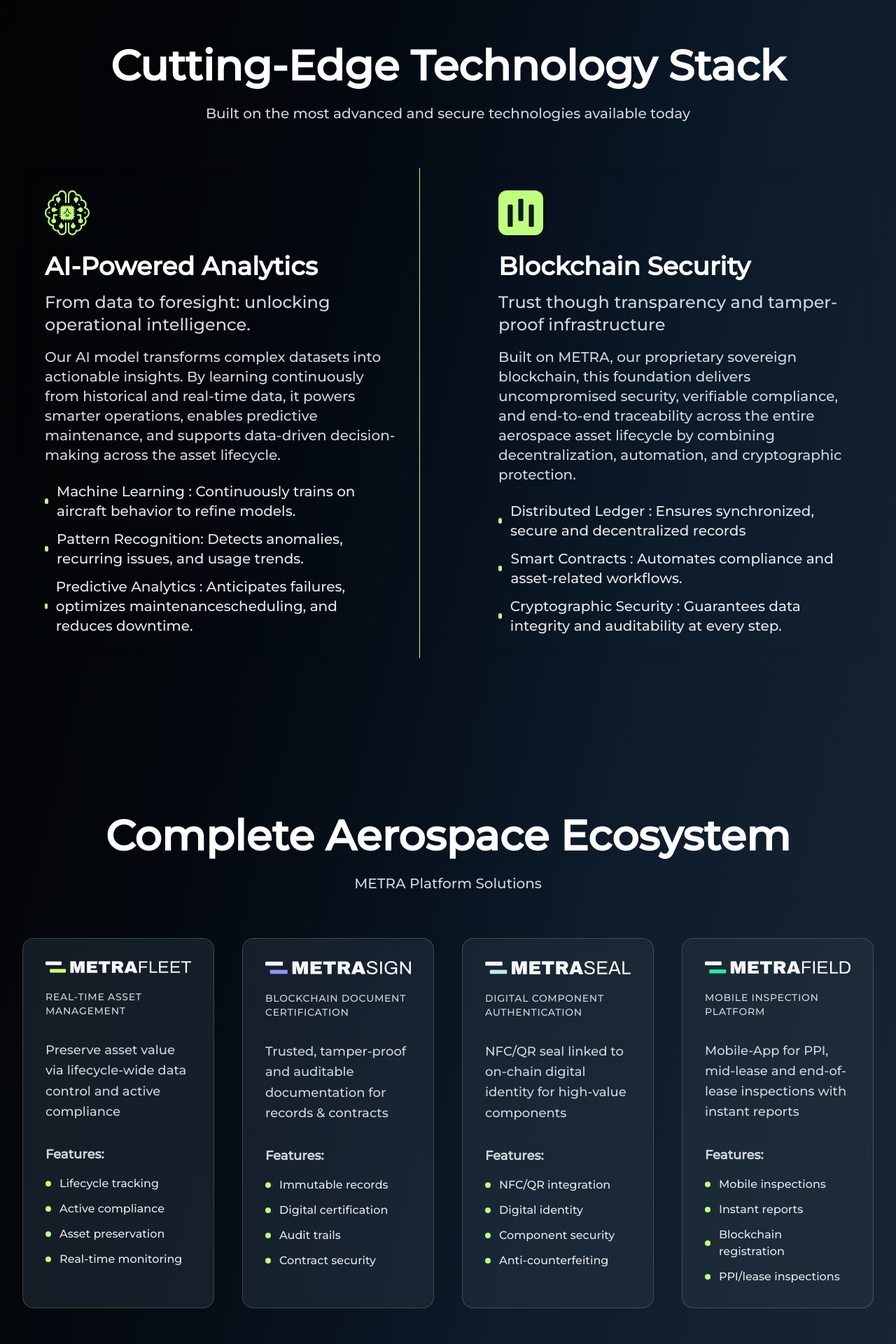
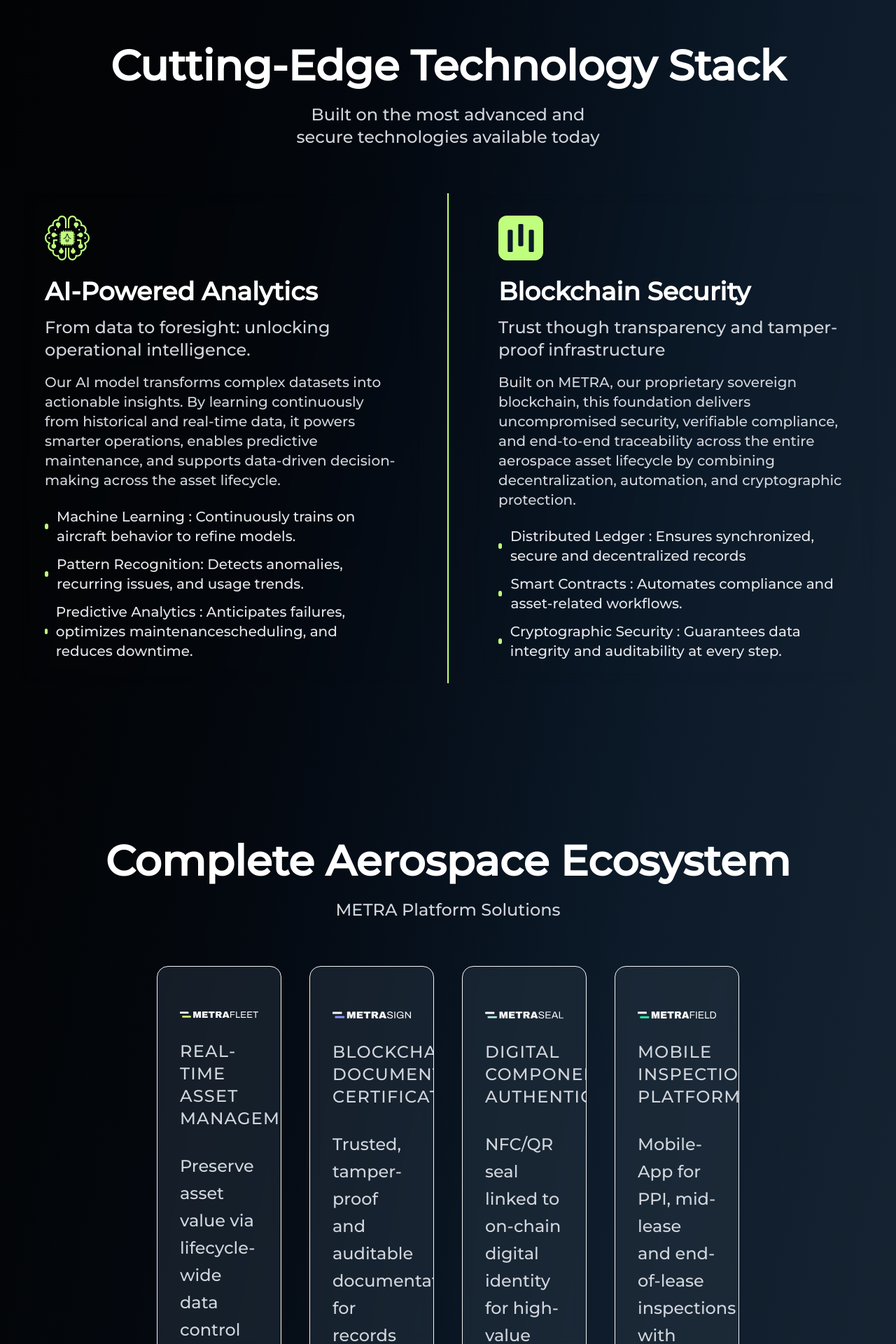
Before and after one commit to BlockService-FR/arts-innovations-landing, a Next.js app: page / in a window 1280 px wide. Shown: the part 880-2800 px from the top of the page at 70% size. Built offline with nearby package versions, Linux system fonts and the light colour scheme.

Commit message:
About improvements

```diff
--- a/app/page.tsx
+++ b/app/page.tsx
@@ -4,7 +4,6 @@
 import '@/lib/i18n'
 import Navigation from '@/components/Navigation'
 import HeroSection from '@/components/HeroSection'
-import IndustryImpact from '@/components/IndustryImpact'
 import AboutSection from '@/components/AboutSection'
 import ContactSection from '@/components/ContactSection'
 import Footer from '@/components/Footer'
@@ -27,7 +26,6 @@
       <HeroSection />
       <TechnologySection />
       <SolutionsSection />
-      <IndustryImpact />
       <AboutSection />
       <FAQSection />
       <ContactSection />
--- a/components/IndustryImpact.tsx
+++ /dev/null
@@ -1,91 +0,0 @@
-'use client'
-
-import { motion } from 'framer-motion'
-import { useTranslation } from 'react-i18next'
-import { TrendingUp, Clock, Shield, Eye } from 'lucide-react'
-import AnimatedCounter from './ui/AnimatedCounter'
-
-export default function IndustryImpact() {
-  const { t } = useTranslation()
-
-  const stats = [
-    {
-      icon: Shield,
-      value: 99.9,
-      labelKey: 'impact.stats.integrity.label',
-      descriptionKey: 'impact.stats.integrity.description'
-    },
-    {
-      icon: Clock,
-      value: 50,
-      labelKey: 'impact.stats.inspections.label',
-      descriptionKey: 'impact.stats.inspections.description'
-    },
-    {
-      icon: Eye,
-      value: 100,
-      labelKey: 'impact.stats.audit.label',
-      descriptionKey: 'impact.stats.audit.description'
-    },
-    {
-      icon: TrendingUp,
-      valueKey: 'impact.stats.monitoring.value',
-      labelKey: 'impact.stats.monitoring.label',
-      descriptionKey: 'impact.stats.monitoring.description'
-    }
-  ]
-
-  return (
-    <section id="impact" className="py-20">
-      <div className="max-w-7xl mx-auto px-4 sm:px-6 lg:px-8 grid grid-cols-1 md:grid-cols-2 gap-8">
-
-        <motion.div
-          initial={{ opacity: 0, y: 30 }}
-          whileInView={{ opacity: 1, y: 0 }}
-
-          className="text-center mb-16 md:order-2"
-        >
-          <h2 className="text-4xl md:text-6xl font-space-grotesk font-bold mb-6 text-white text-balance">
-            {t('impact.title')}
-          </h2>
-          <p className="text-xl text-gray-300 max-w-3xl mx-auto text-balance">
-            {t('impact.subtitle')}
-          </p>
-        </motion.div>
-        <div className="grid grid-cols-1 md:grid-cols-2 gap-8 md:order-1">
-          {stats.map((stat, index) => {
-            const Icon = stat.icon
-            return (
-              <motion.div
-                key={index}
-                initial={{ opacity: 0, y: 50 }}
-                whileInView={{ opacity: 1, y: 0 }}
-
-                transition={{ delay: index * 0.1 }}
-                whileHover={{ scale: 1.05 }}
-                className="text-center p-6 bg-arts-teal/50 backdrop-blur-sm rounded-2xl border border-arts-green/20 hover:border-arts-green transition-all duration-300"
-              >
-                <div className="w-16 h-16 bg-arts-green rounded-full flex items-center justify-center mx-auto mb-4">
-                  <Icon size={32} className="text-arts-navy" />
-                </div>
-                <motion.div
-                  initial={{ scale: 0 }}
-                  whileInView={{ scale: 1 }}
-
-                  transition={{ delay: index * 0.1 + 0.3, type: "spring" }}
-                  className="text-4xl font-bold text-arts-green mb-2"
-                >
-                  {/* <AnimatedCounter from={0} to={99} /> */}
-                  {stat.valueKey ? t(stat.valueKey) : <AnimatedCounter from={0} to={stat.value!} suffix="%"/>}
-                </motion.div>
-                <h3 className="text-xl font-semibold mb-2 text-white">{t(stat.labelKey)}</h3>
-                <p className="text-gray-300 text-sm">{t(stat.descriptionKey)}</p>
-              </motion.div>
-            )
-          })}
-        </div>
-
-      </div>
-    </section>
-  )
-}
--- a/components/Navigation.tsx
+++ b/components/Navigation.tsx
@@ -54,7 +54,9 @@
               </div>
               <div className="flex flex-col">
                 <span className="font-space-grotesk font-bold text-lg leading-none text-white">
+                  <a href='#'>
                   ARTS Innovations
+                  </a>
                 </span>
               </div>
             </div>
--- a/components/SolutionsSection.tsx
+++ b/components/SolutionsSection.tsx
@@ -212,13 +212,13 @@
           <h2 className="text-4xl md:text-6xl font-space-grotesk font-bold mb-6 text-white text-balance">
             {t("solutions.title")}
           </h2>
-          <p className="text-xl text-gray-300 max-w-3xl mx-auto text-balance">
+          <p className="text-2xl text-gray-300 max-w-3xl mx-auto text-balance">
             {t("solutions.subtitle")}
           </p>
         </motion.div>
-      <div className="max-w-full mx-auto px-4 sm:px-6 lg:px-8 flex-grow items-center flex">
+      <div className="max-w-[70vw] mx-auto px-4 sm:px-6 lg:px-8 flex-grow items-center flex">
 
-        <div className="grid grid-cols-1 md:grid-cols-4 gap-10">
+        <div className="grid grid-cols-1 md:grid-cols-4 gap-10 h-full">
           {solutions.map((solution, index) => {
             return (
               <motion.div
@@ -227,7 +227,7 @@
                 variants={cardContainerVariants}
                 initial="hidden"
                 whileInView="visible"
-                viewport={{ once: true, amount: 0.1 }}
+                viewport={{ amount: 0.1 }}
                 whileHover={{
                   scale: prefersReducedMotion ? 1 : 1.02,
                   y: prefersReducedMotion ? 0 : -5,
@@ -236,7 +236,7 @@
                     ease: [0.25, 0.46, 0.45, 0.94]
                   },
                 }}
-                className="bg-arts-teal/50 backdrop-blur-sm rounded-2xl p-8 border border-arts-green/20 hover:border-arts-green transition-all duration-300 overflow-hidden"
+                className="bg-arts-teal/50 backdrop-blur-sm rounded-2xl p-8 border border-arts-light hover:border-arts-green transition-all duration-300 overflow-hidden h-full"
               >
                 {/* Phase 1: Initial Content - Image and Subtitle */}
                 <motion.div
@@ -246,7 +246,7 @@
                   whileInView="visible"
                   // viewport={{ once: true }}
                 >
-                  <div className="w-full h-auto mb-6 max-w-xs items-start">
+                  <div className="w-full h-auto mb-8 mt-8 max-w-xs items-start">
                     <Image
                       src={solution.image}
                       alt={t(solution.titleKey)}
@@ -265,7 +265,7 @@
                   </div>
 
                   <div className="space-y-2">
-                    <p className="text-sm font-medium text-gray-300 uppercase tracking-wider">
+                    <p className="text-2xl font-medium text-gray-300 uppercase tracking-wider">
                       {t(solution.subtitleKey)}
                     </p>
                   </div>
@@ -285,20 +285,20 @@
                     variants={contentItemVariants}
                     className="mt-8"
                   >
-                    <p className="text-lg text-gray-300 leading-relaxed font-medium">
+                    <p className="text-2xl text-gray-300 leading-relaxed font-medium">
                       {t(solution.descriptionKey)}
                     </p>
                   </motion.div>
 
                   {/* Features Section */}
                   <motion.div variants={contentItemVariants}>
-                    <h4 className="text-lg font-semibold text-gray-300 mb-4">
+                    <h4 className="text-2xl font-semibold text-gray-300 mb-4">
                       {t("solutions.keyFeatures")}
                     </h4>
 
                     <motion.ul
                       variants={featuresContainerVariants}
-                      className="space-y-3"
+                      className="space-y-3 text-2xl"
                     >
                       {solution.featuresKeys.map((benefitKey, benefitIndex) => (
                         <motion.li
--- a/components/TechnologySection.tsx
+++ b/components/TechnologySection.tsx
@@ -21,6 +21,12 @@
     "technology.blockchain.features.security",
   ];
   const sectionRef = useRef<HTMLDivElement>(null);
+  const { scrollYProgress } = useScroll({
+    target: sectionRef,
+    offset: ["start end", "end start"],
+  });
+
+  const scrollYProgressLine = useTransform(scrollYProgress, [0, 0.5], ["0%", "100%"]);
 
   // Animation variants for the split-reveal effect
   const containerVariants = {
@@ -267,7 +273,7 @@
           <h2 className="text-4xl md:text-6xl font-space-grotesk font-bold mb-6 text-white text-balance">
             {t("technology.title")}
           </h2>
-          <p className="text-xl text-gray-300 max-w-3xl mx-auto text-balance">
+          <p className="text-2xl text-gray-300 max-w-3xl mx-auto text-balance">
             {t("technology.subtitle")}
           </p>
         </motion.div>
@@ -275,7 +281,7 @@
 
         <motion.div
           variants={splitContainerVariants}
-          className="grid grid-cols-1 md:grid-cols-2 gap-20"
+          className="grid grid-cols-1 md:grid-cols-2 gap-20 relative"
         >
           {/* AI Technology Card */}
           <motion.div
@@ -285,7 +291,7 @@
               scale: 1.02,
               transition: { duration: 0.2 },
             }}
-            className="backdrop-blur-sm p-8 transition-all duration-300 border-r border-arts-green"
+            className="backdrop-blur-sm p-8 transition-all duration-300"
           >
             <motion.div variants={contentVariants}>
               <motion.div
@@ -338,6 +344,14 @@
               </motion.ul>
             </motion.div>
           </motion.div>
+
+          {/* Vertical Line Divider */}
+          <motion.div
+            className="invisible md:visible absolute top-0 bottom-0 left-1/2 transform -translate-x-1/2 w-0.5 bg-arts-lime"
+            transition={{ delay: 2 }}
+            initial={{ height: 0 }}
+            style={{ height: scrollYProgressLine }}
+          ></motion.div>
 
           {/* Blockchain Technology Card */}
           <motion.div
--- a/locales/en.json
+++ b/locales/en.json
@@ -202,8 +202,9 @@
     }
   },
   "impact": {
-    "title": "TRANSFORMING AVIATION OPERATIONS",
-    "subtitle": "Measurable impact across the aviation industry",
+    "title": "DRIVING REAL-WORLD IMPACT",
+    "subtitle": "Data integrity, operational agility, and compliance built into every layer.",
+    "description": "Backed by blockchain and AI, every tool in our suite is built to solve real challenges, faster processes, secure records, and proven reliability.",
     "stats": {
       "integrity": {
         "value": "99.9%",
--- a/locales/fr.json
+++ b/locales/fr.json
@@ -197,6 +197,7 @@
   "impact": {
     "title": "TRANSFORMER LES OPÉRATIONS AÉRONAUTIQUES",
     "subtitle": "Impact mesurable dans toute l'industrie aéronautique",
+    "description": "Impact mesurable dans toute l'industrie aéronautique",
     "stats": {
       "integrity": {
         "value": "99,9%",
```
Also changed, not shown: components/AboutSection.tsx (+88 -8 lines).
